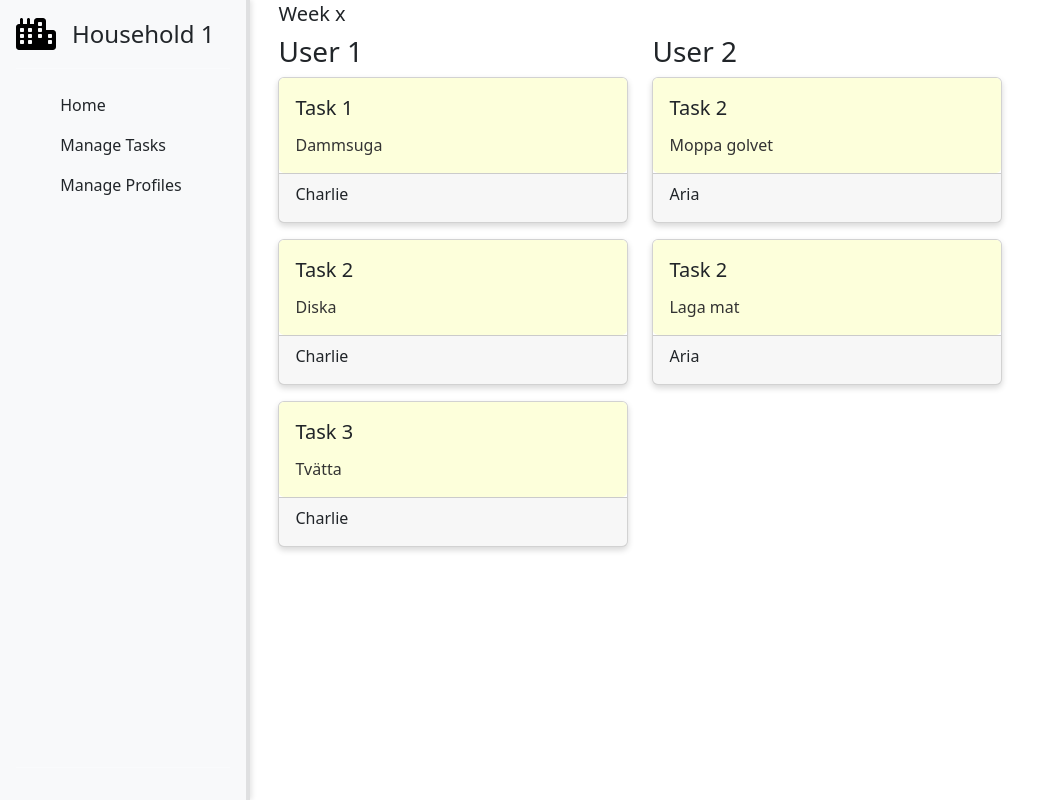
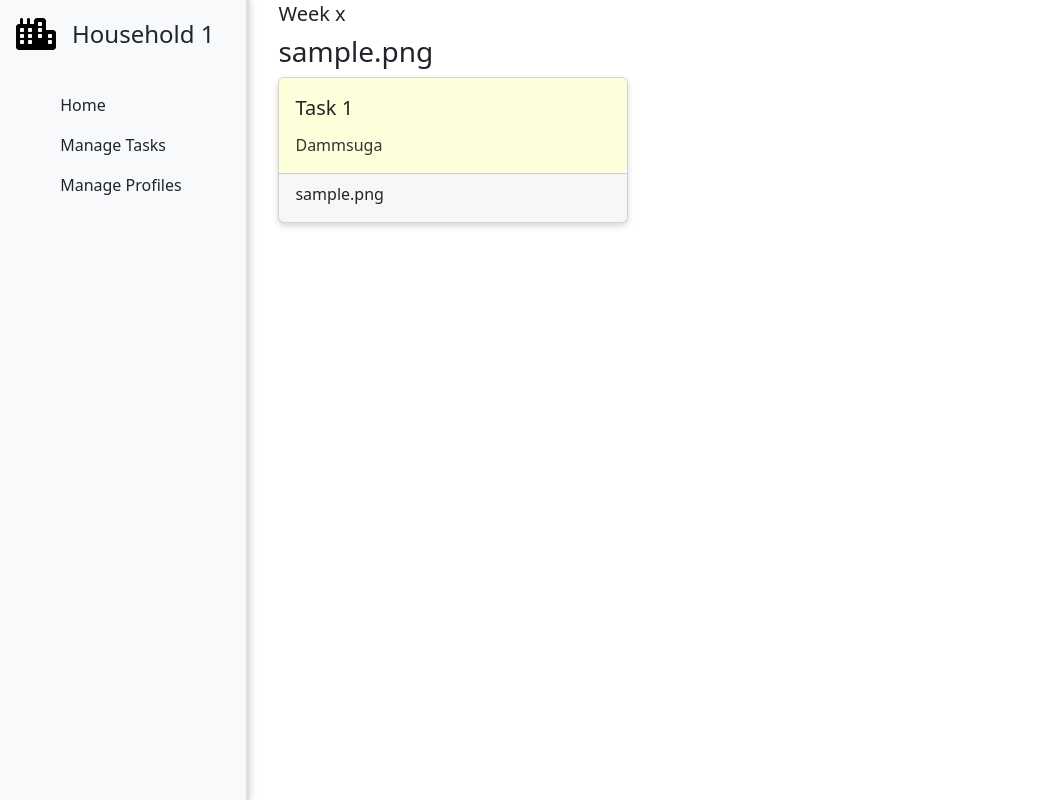
Before and after one commit to Packan1337/CleanApp, a Flask app: page / in a window 1280 px wide. Shown: the part 60-860 px from the top of the page, without its empty margins (0-1051 px from the left). Run offline with Flask 3, Linux system fonts and the light colour scheme; the visitor is signed in with stand-in values (Sample User, id 1); tables that the repository leaves empty hold one stand-in row (values such as "Sample post"); some libraries are stand-ins or nearby versions.

Commit message:
index-profiles

```diff
--- a/app.py
+++ b/app.py
@@ -34,7 +34,21 @@ with app.app_context():
 @app.route("/")
 @app.route("/index")
 def index():
-    return render_template("index.html")
+    if "user" in session:
+        user_email = session["user"]
+        user = User.query.filter_by(email=user_email).first()
+
+        if user:
+            profiles = user.profiles
+        else:
+            flash("User does not exist.", "danger")
+            return redirect(url_for("login"))
+
+    else:
+        flash("Please log in to view this page.", "danger")
+        return redirect(url_for("login"))
+
+    return render_template("index.html", profiles = profiles)
 
 
 @app.route("/signup")
--- a/static/stylesheet.css
+++ b/static/stylesheet.css
@@ -374,3 +374,13 @@ h5 {
 #lägg-till-profil-knapp {
   margin-right: 10px;
 }
+
+.grid-container {
+  display: grid;
+  grid: 150px / auto auto auto;
+  grid-gap: 50px;
+}
+.grid-item {
+  grid-auto-flow: row;
+
+}
--- a/templates/index.html
+++ b/templates/index.html
@@ -6,10 +6,13 @@
         <div>
             <h5>Week x</h5>
         </div>
-        <div class="row">
+        <div class="grid-container">
+            {% for profile in profiles %}
+
             <!-- Column 1 -->
+            <div class="grid-item">
                 <div class="col-md-6">
-                <h3>User 1</h3>
+                    <h3>{{ profile.profile_name }}</h3>
                     <div class="card mb-3 user-card">
                         <div class="card-body user-card-body">
                             <h5 class="card-title user-card-title">Task 1</h5>
@@ -17,61 +20,14 @@
                         </div>
                         <div class="card-footer user-card-footer">
                             <div class="price-text mb-2">
-                            <p class="card-text mb-0">Charlie</p>
-                        </div>
-                    </div>
-                </div>
-                <div class="card mb-3 user-card">
-                    <div class="card-body user-card-body">
-                        <h5 class="card-title user-card-title">Task 2</h5>
-                        <p class="card-text user-card-text">Diska</p>
-                    </div>
-                    <div class="card-footer user-card-footer">
-                        <div class="price-text mb-2">
-                            <p class="card-text mb-0">Charlie</p>
-                        </div>
-                    </div>
-                </div>
-                <div class="card mb-3 user-card">
-                    <div class="card-body user-card-body">
-                        <h5 class="card-title user-card-title">Task 3</h5>
-                        <p class="card-text user-card-text">Tvätta</p>
-                    </div>
-                    <div class="card-footer user-card-footer">
-                        <div class="price-text mb-2">
-                            <p class="card-text mb-0">Charlie</p>
-                        </div>
-                    </div>
-                </div>
-            </div>
-
-            <!-- Column 2 -->
-            <div class="col-md-6">
-                <h3>User 2</h3>
-                <div class="card mb-3 user-card">
-                    <div class="card-body user-card-body">
-                        <h5 class="card-title user-card-title">Task 2</h5>
-                        <p class="card-text user-card-text">Moppa golvet</p>
-                    </div>
-                    <div class="card-footer user-card-footer">
-                        <div class="price-text mb-2">
-                            <p class="card-text mb-0">Aria</p>
-                        </div>
-                    </div>
-                </div>
-                <div class="card mb-3 user-card">
-                    <div class="card-body user-card-body">
-                        <h5 class="card-title user-card-title">Task 2</h5>
-                        <p class="card-text user-card-text">Laga mat</p>
-                    </div>
-                    <div class="card-footer user-card-footer">
-                        <div class="price-text mb-2">
-                            <p class="card-text mb-0">Aria</p>
+                                <p class="card-text mb-0">{{ profile.profile_name }}</p>
                             </div>
                         </div>
                     </div>
                 </div>
             </div>
+            {% endfor %}
+        </div>
     </div>
 </body>
 {% endblock %}
```
Lines whose indentation alone changed are shown as unchanged.
